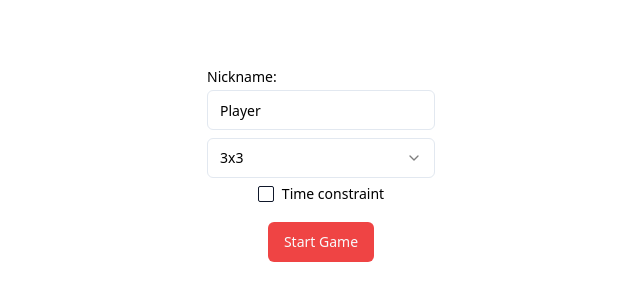
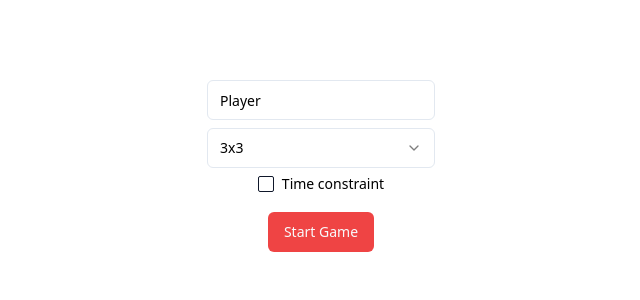
Before and after one commit to myildiz97/memory-game, a React (Vite) app in the folder memory-game/: page / in a window 1280 px wide. Shown: the part 234-534 px from the top of the page, without its empty margins (319-959 px from the left). Built offline with nearby package versions, Linux system fonts and the light colour scheme.

Commit message:
Refactor NicknameInput component to remove Label component and improve UI

```diff
--- a/memory-game/src/components/NicknameInput.tsx
+++ b/memory-game/src/components/NicknameInput.tsx
@@ -1,6 +1,5 @@
 import { ChangeEvent, FC } from 'react';
 import { Input } from './ui/Input';
-import { Label } from './ui/Label';
 import { INITIAL_NICKNAME } from '@/utils/constants';
 import { useDispatch, useSelector } from 'react-redux';
 import { setNickname } from '@/redux/settings/settingsSlice';
@@ -20,7 +19,6 @@ const NicknameInput: FC<INicknameInputProps> = () => {
 
   return (
     <div className="grid w-full max-w-sm items-center gap-1.5">
-      <Label htmlFor='nickname'>Nickname:</Label>
       <Input type='text' id='nickname' placeholder={INITIAL_NICKNAME} onChange={handleChange} value={nickname} />
     </div>
   );
```
